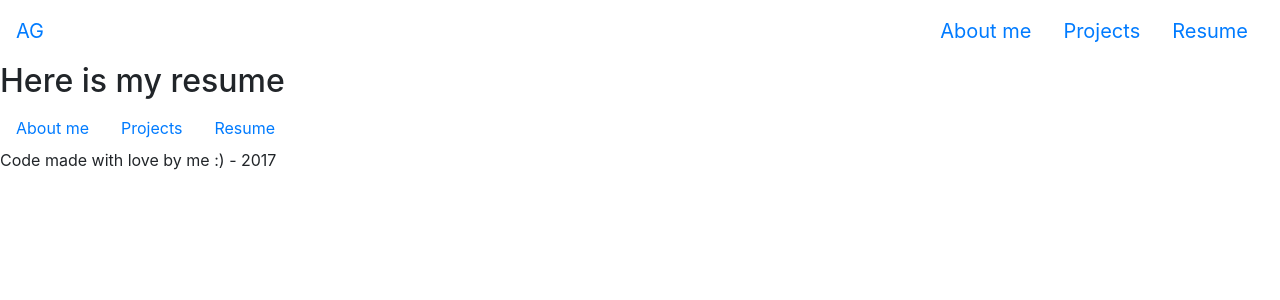
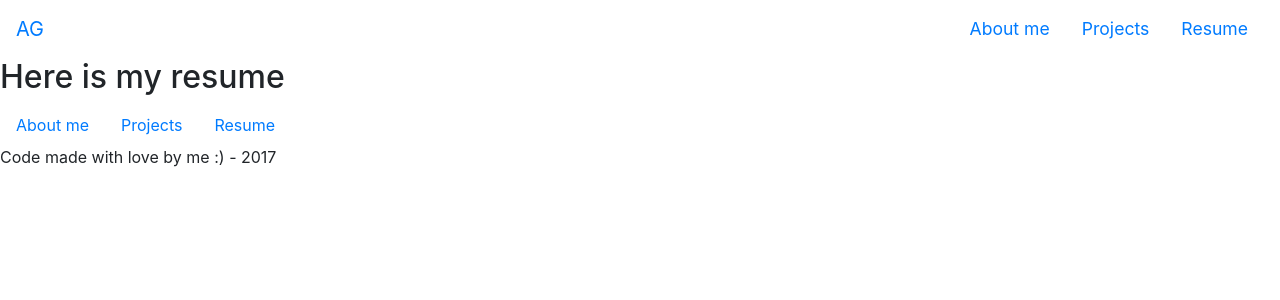
Before and after one commit to andrewg8/pwb, a Jekyll site: the page built from resume.html, in a window 1280 px wide. Shown: the top 300 px of the page. Built offline with Jekyll 4.4.1, drawn with Linux system fonts in a browser that asks for light colours; nearby versions of some CDN libraries.

Commit message:
Fixed responsiveness (by changing a font size by 0.1rem... Haha)

```diff
--- a/css/common.css
+++ b/css/common.css
@@ -7,7 +7,7 @@ a {
 }
 
 .nav-top {
-  font-size: 1.25rem;
+  font-size: 1.10rem;
   float: right;
 
 }
```
